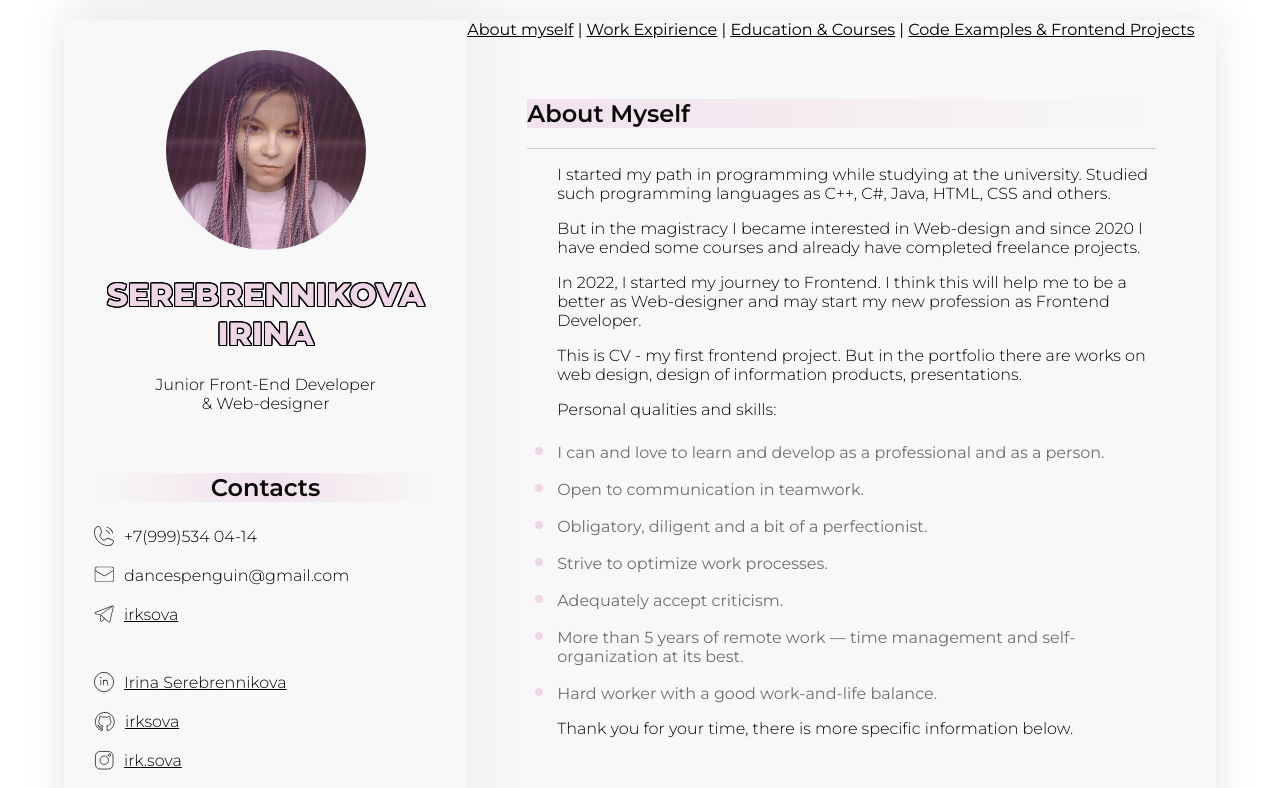
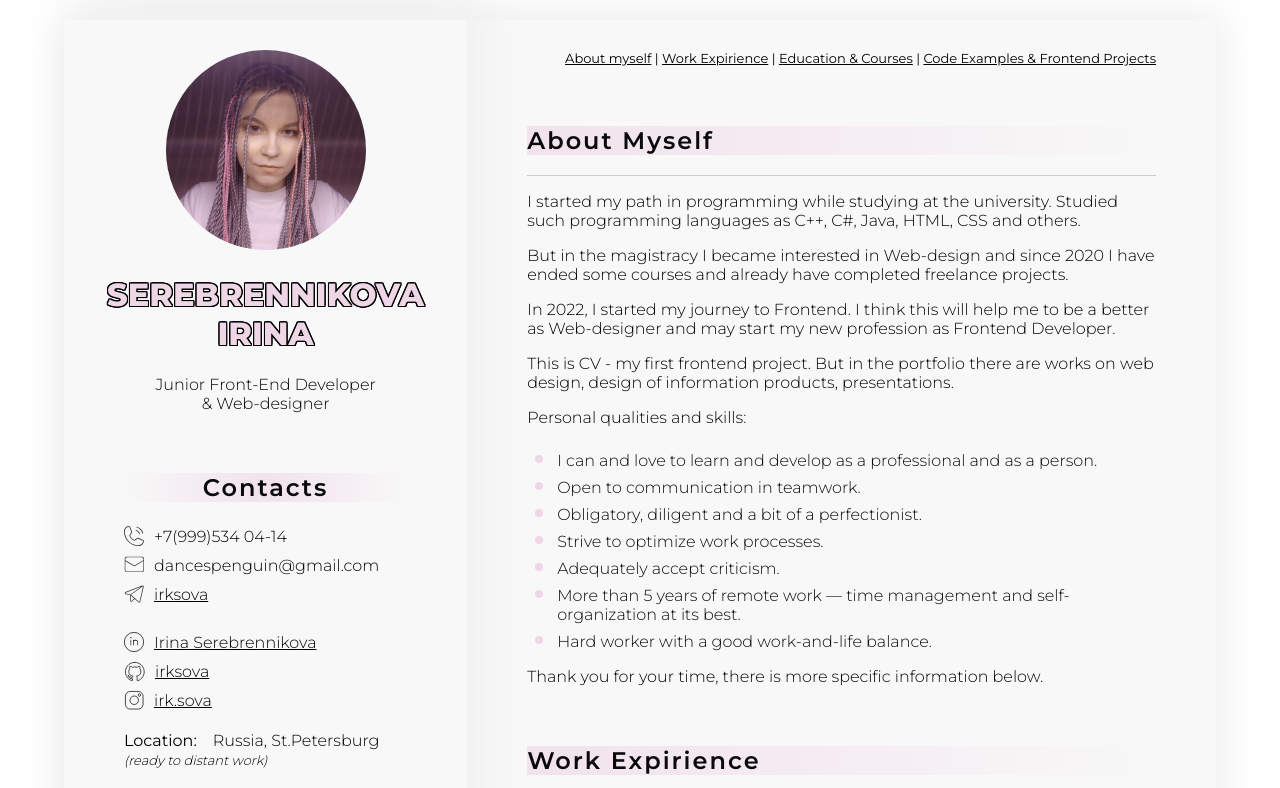
Before and after one commit to irksova/rsschool-cv, a plain HTML site: page index.html in a window 1280 px wide. Shown: the top 788 px of the page. Drawn offline with Linux system fonts and the light colour scheme.

Commit message:
feat: correct styles

```diff
--- a/style.css
+++ b/style.css
@@ -35,6 +35,7 @@ h2 {
     font-size:1.5rem;
     font-weight: 600;
     font-style: normal;
+    letter-spacing: 2px;
     color: #0a0a0a;
     margin-top: 60px;
     background: linear-gradient(to right, #eed7e6a9, #f8f8f8);
@@ -46,7 +47,7 @@ h2 {
 
 h3 {
     font-size: 1.2rem;
-    font-weight: 600;
+    font-weight: 500;
     font-style: normal;
     color: #3c3c3c;
     margin-top: 30px;
@@ -86,20 +87,17 @@ ul {
     color: #6f6f6f;
 }
 
-li {
-    margin-top: 10px;
-}
+
 
 li::marker {
     list-style-position:inside;
     color: #eed6e6;
-    border-color: #3c3c3c;
     font-size:x-large;
 }
 
 b {
-    font-weight: 500;
-    color: #3c3c3c;
+    font-weight: 400;
+    color: #000000;
 }
 
 .comment {
@@ -146,6 +144,7 @@ main {
 
 .contacts, .skills, .languages {
     text-align: center;
+    margin: 30px;
     margin-top: 60px;
     padding-left: 30px;
     padding-right: 30px;
@@ -166,6 +165,8 @@ main {
 .dotted-list {
     margin-left: 30px;
     list-style-type: disc;
+    color: #0a0a0a;
+    font-weight: 200;
 }
 
 
@@ -173,6 +174,20 @@ main {
     margin: 60px;
 }
 
+.about p {
+    margin-left: 0px;
+}
+
+.navigation-menu {
+    margin-left: 60px;
+    margin-right: 60px;
+    margin-top: 30px;
+    margin-bottom: 60px;
+    justify-content: space-between;
+    align-items: center;
+    font-size: small;
+    text-align: right;
+}
 
 header {
     display:block;
@@ -215,6 +230,15 @@ footer p {
     margin-left: 10px;
 }
 
+.code-block {
+    padding-left: 30px;
+    padding-left: 30px;
+    overflow: auto;
+    width: 95%;
+    height: 300px;
+    background-color: #ffffff;
+}
+
 @media screen and (max-width: 980px) {
     .info {
       display: block;
@@ -229,4 +253,11 @@ footer p {
         margin-bottom:10px;
         width: 100%;
     }
+    h1 {
+        font-size: 1.8rem;
+    }
+    .right-side h2 {
+        text-align: center;
+        background: linear-gradient(to right, #f8f8f8, #eed7e6a9,  #f8f8f8);
+    }
   }
```
